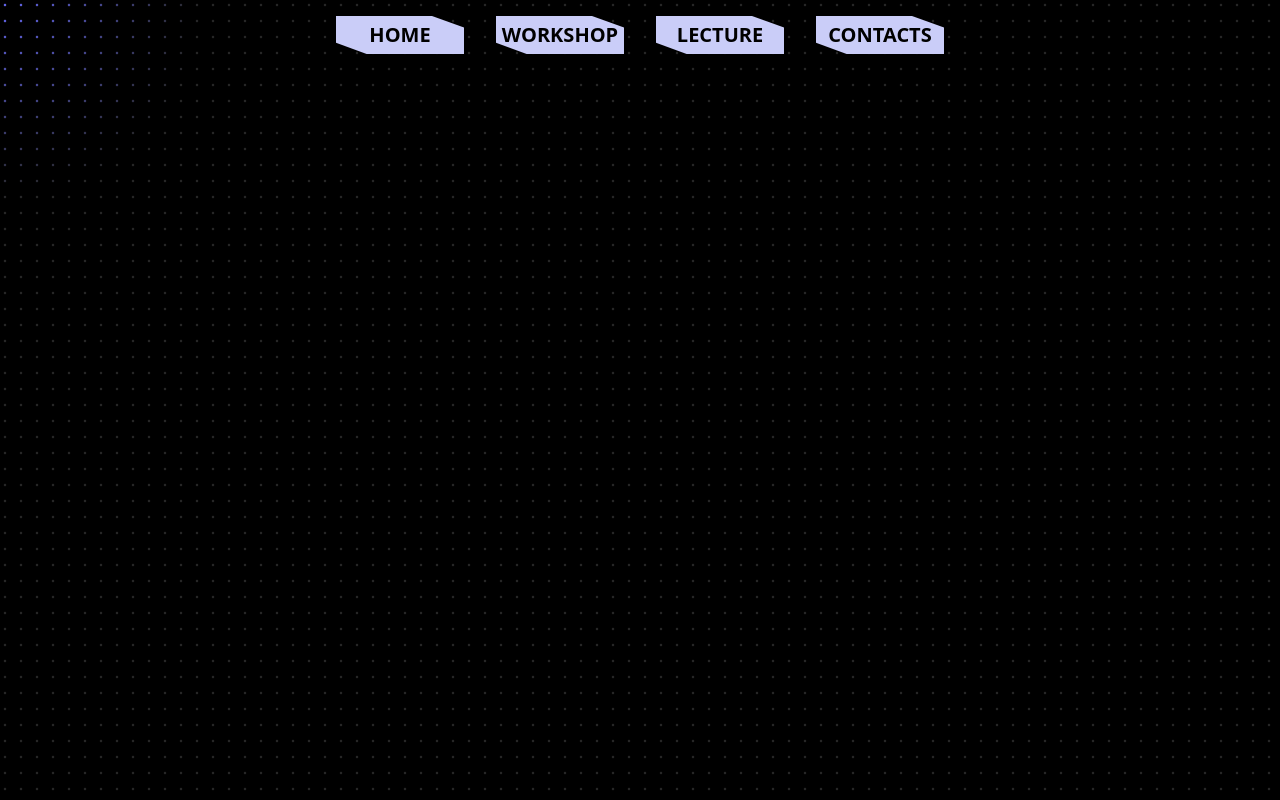
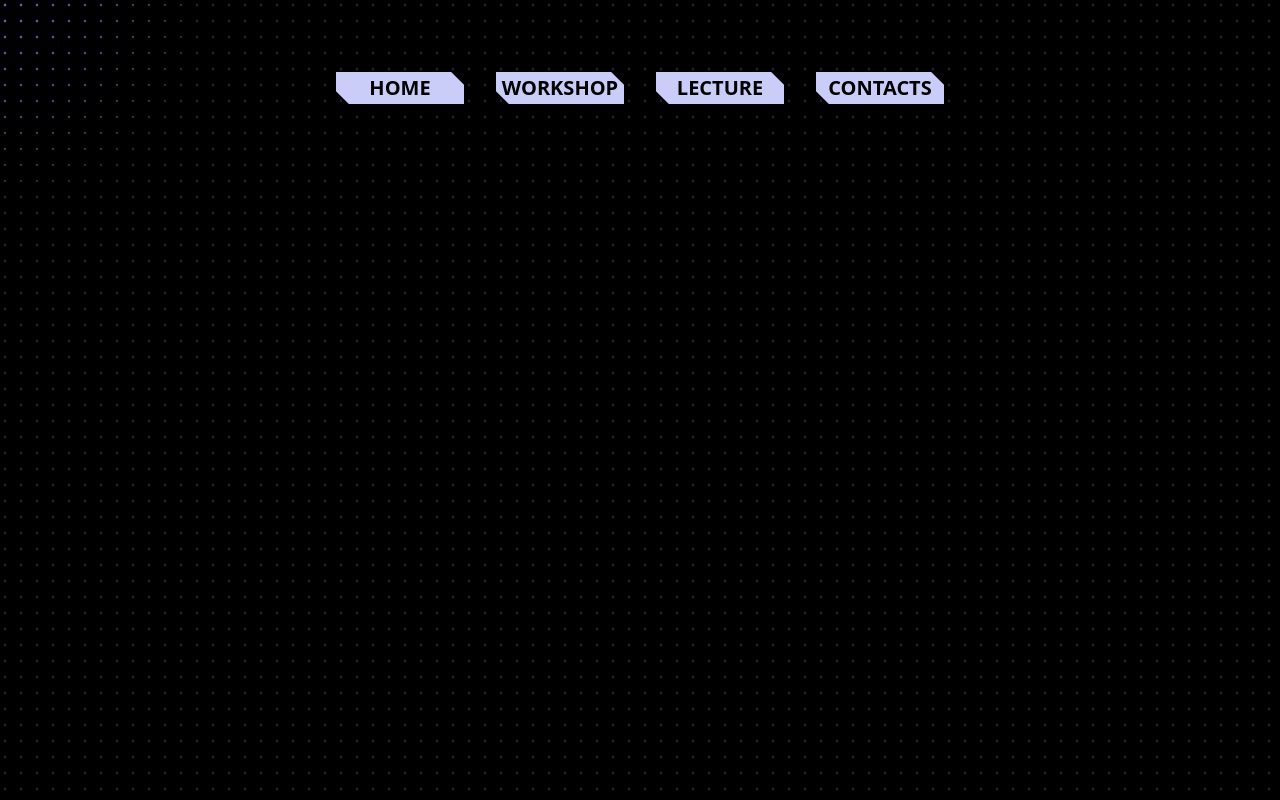
Before and after one commit to Tathva-24/t24-temp-frontend, a Next.js app in the folder t24-temp/: page / in a window 1280 px wide. Built offline with nearby package versions, Linux system fonts and the light colour scheme.

Commit message:
navbbar spacing

```diff
--- a/t24-temp/src/components/navbar/navbar.tsx
+++ b/t24-temp/src/components/navbar/navbar.tsx
@@ -8,7 +8,7 @@ export const NavBar: React.FC = () => {
   };
 
   return (
-    <nav className="fixed top-0 left-0 w-full z-[99] flex justify-center py-4">
+    <nav className="fixed top-0 left-0 w-full z-[99] flex justify-center py-4 mt-[7vh]">
       <div className="flex space-x-8">
         <NavElem title="HOME" onClick={() => handleClick("HOME")} />
         <NavElem title="WORKSHOP" onClick={() => handleClick("WORKSHOP")} />
--- a/t24-temp/src/components/navbar/navelem.tsx
+++ b/t24-temp/src/components/navbar/navelem.tsx
@@ -15,10 +15,10 @@ export const NavElem: React.FC<NavElemProps> = ({
 }) => {
   return (
     <div
-      className="bg-[#CACDF8] hover:bg-white w-[10vw] h-[3vw] p-4 shadow-md cursor-pointer flex justify-center items-center text-center"
+      className="bg-[#CACDF8] hover:bg-white w-[10vw] h-[2.5vw] p-4 shadow-md cursor-pointer flex justify-center items-center text-center transition-colors duration-100"
       onClick={onClick}
       style={{
-        clipPath: "polygon(0 0, 75% 0%, 100% 30%, 100% 100%, 25% 100%, 0 70%)",
+        clipPath: "polygon(0 0, 90% 0%, 100% 40%, 100% 100%, 10% 100%, 0 60%)",
       }}
     >
       <h2 className="text-xl font-bold text-black text-center">{title}</h2>
```
